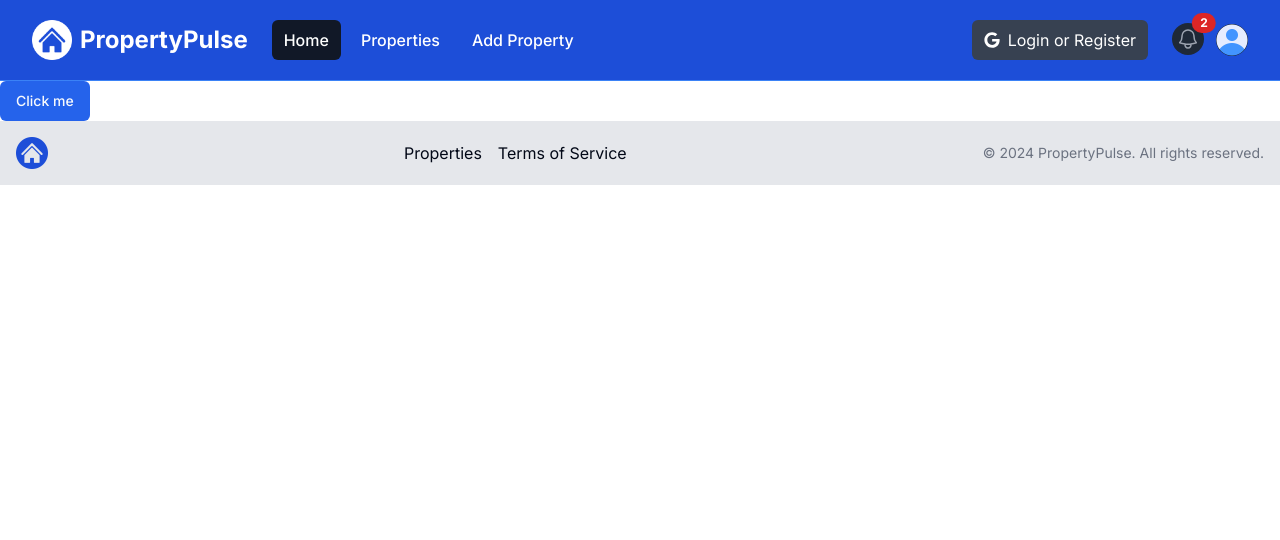
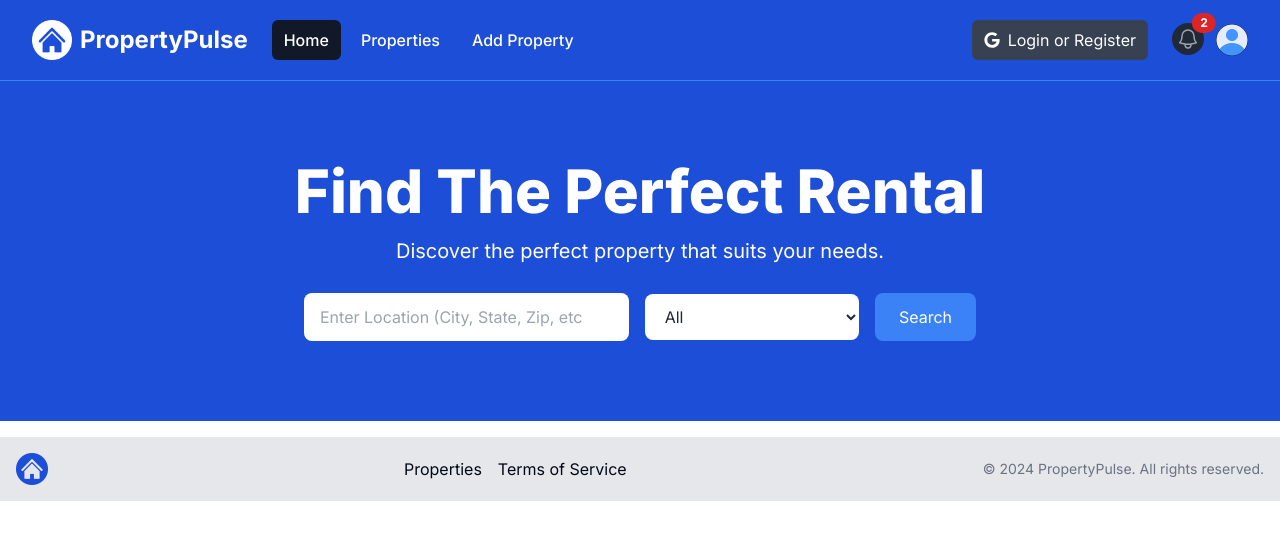
Before and after one commit to manishkumarguptadev/property-rental, a Next.js app: page / in a window 1280 px wide. Shown: the top 540 px of the page. Built offline with nearby package versions, Linux system fonts and the light colour scheme.

Commit message:
hero section

```diff
--- a/app/page.tsx
+++ b/app/page.tsx
@@ -1,9 +1,10 @@
+import Hero from "@/components/Hero";
 import { Button } from "@/components/ui/button";
 
 export default function Home() {
   return (
     <div>
-      <Button>Click me</Button>
+      <Hero />
     </div>
   );
 }
--- /dev/null
+++ b/components/Hero.tsx
@@ -0,0 +1,56 @@
+function Hero() {
+  return (
+    <section className="mb-4 bg-blue-700 py-20">
+      <div className="mx-auto flex max-w-7xl flex-col items-center px-4 sm:px-6 lg:px-8">
+        <div className="text-center">
+          <h1 className="text-4xl font-extrabold text-white sm:text-5xl md:text-6xl">
+            Find The Perfect Rental
+          </h1>
+          <p className="my-4 text-xl text-white">
+            Discover the perfect property that suits your needs.
+          </p>
+        </div>
+        <form className="mx-auto mt-3 flex w-full max-w-2xl flex-col items-center md:flex-row">
+          <div className="mb-4 w-full md:mb-0 md:w-3/5 md:pr-2">
+            <label htmlFor="location" className="sr-only">
+              Location
+            </label>
+            <input
+              type="text"
+              id="location"
+              placeholder="Enter Location (City, State, Zip, etc"
+              className="w-full rounded-lg bg-white px-4 py-3 text-gray-800 focus:outline-none focus:ring focus:ring-blue-500"
+            />
+          </div>
+          <div className="w-full md:w-2/5 md:pl-2">
+            <label htmlFor="property-type" className="sr-only">
+              Property Type
+            </label>
+            <select
+              id="property-type"
+              className="w-full rounded-lg bg-white px-4 py-3 text-gray-800 focus:outline-none focus:ring focus:ring-blue-500"
+            >
+              <option value="All">All</option>
+              <option value="Apartment">Apartment</option>
+              <option value="Studio">Studio</option>
+              <option value="Condo">Condo</option>
+              <option value="House">House</option>
+              <option value="Cabin Or Cottage">Cabin or Cottage</option>
+              <option value="Loft">Loft</option>
+              <option value="Room">Room</option>
+              <option value="Other">Other</option>
+            </select>
+          </div>
+          <button
+            type="submit"
+            className="mt-4 w-full rounded-lg bg-blue-500 px-6 py-3 text-white hover:bg-blue-600 focus:outline-none focus:ring focus:ring-blue-500 md:ml-4 md:mt-0 md:w-auto"
+          >
+            Search
+          </button>
+        </form>
+      </div>
+    </section>
+  );
+}
+
+export default Hero;
```
